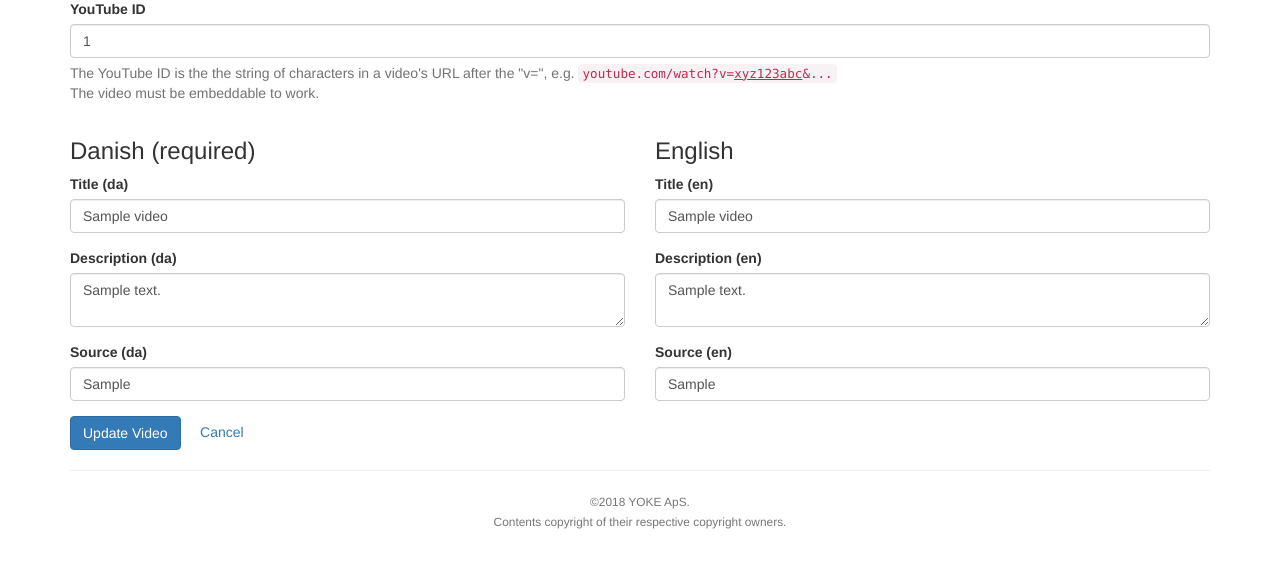
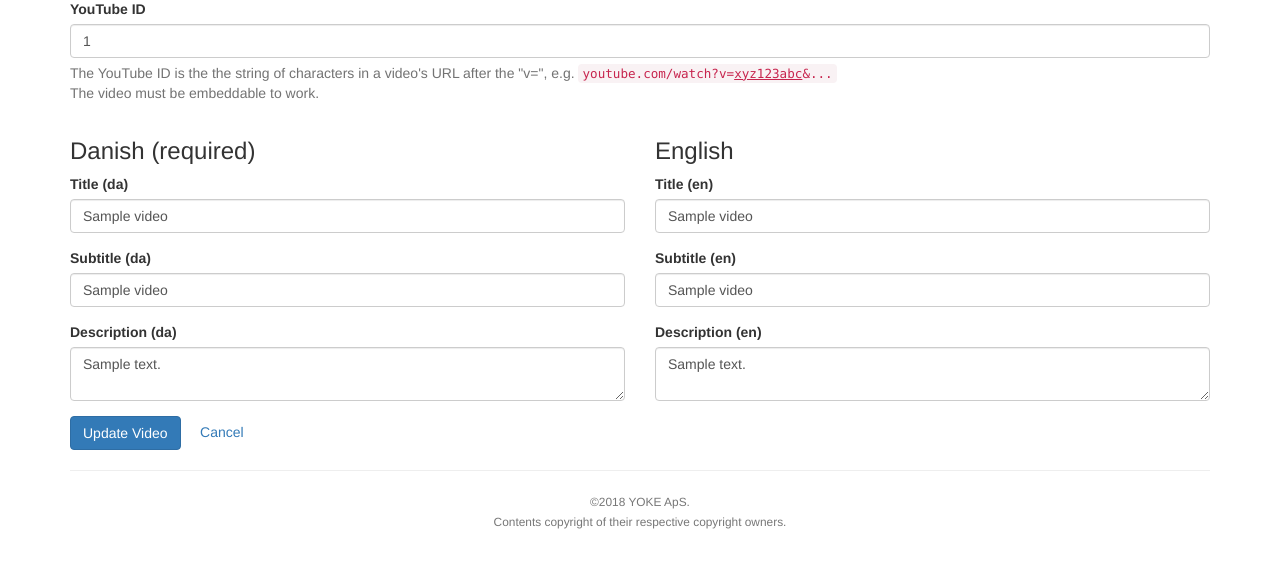
Before and after one commit to yokecph/klogskabet-cms, a Rails app: page /videos/1/edit in a window 1280 px wide. Shown: the part 142-710 px from the top of the page. Run offline with Rails 7, Linux system fonts and the light colour scheme; tables that the repository leaves empty hold one stand-in row (values such as "Sample post"); style sheets or scripts are compiled from the project's sources; parts of the project's set-up code (start-up, migrations or seed data) failed here and were passed over; some libraries are stand-ins or nearby versions.

Commit message:
Rename video.source_* to video.subtitle_*

```diff
--- a/app/controllers/videos_controller.rb
+++ b/app/controllers/videos_controller.rb
@@ -60,7 +60,7 @@ class VideosController < ApplicationController
 
   # Never trust parameters from the scary internet, only allow the white list through.
   def video_params
-    params.require(:video).permit(:title_da, :title_en, :description_da, :description_en, :source_da, :source_en, :youtube_id)
+    params.require(:video).permit(:title_da, :title_en, :description_da, :description_en, :subtitle_da, :subtitle_en, :youtube_id)
   end
 
 end
--- a/app/models/video.rb
+++ b/app/models/video.rb
@@ -6,6 +6,6 @@ class Video < ApplicationRecord
   has_one :theme, through: :video_gallery, required: false
 
   validates :title_da, presence: true
-  validates :source_da, presence: true
+  validates :subtitle_da, presence: true
   validates :youtube_id, format: { with: /\A[\w\d_-]+\z/ }
 end
--- a/app/views/videos/_form.html.erb
+++ b/app/views/videos/_form.html.erb
@@ -21,13 +21,13 @@
       </div>
 
       <div class="form-group">
-        <%= form.label :description_da %>
-        <%= form.text_area :description_da, required: true, class: 'form-control', id: :video_description_da %>
+        <%= form.label :subtitle_da %>
+        <%= form.text_field :subtitle_da, required: true, class: 'form-control', id: :video_subtitle_da %>
       </div>
 
       <div class="form-group">
-        <%= form.label :source_da %>
-        <%= form.text_field :source_da, required: true, class: 'form-control', id: :video_source_da %>
+        <%= form.label :description_da %>
+        <%= form.text_area :description_da, required: true, class: 'form-control', id: :video_description_da %>
       </div>
 
     </div>
@@ -41,13 +41,13 @@
       </div>
 
       <div class="form-group">
-        <%= form.label :description_en %>
-        <%= form.text_area :description_en, class: 'form-control', id: :video_description_en %>
+        <%= form.label :subtitle_en %>
+        <%= form.text_field :subtitle_en, class: 'form-control', id: :video_subtitle_en %>
       </div>
 
       <div class="form-group">
-        <%= form.label :source_en %>
-        <%= form.text_field :source_en, class: 'form-control', id: :video_source_en %>
+        <%= form.label :description_en %>
+        <%= form.text_area :description_en, class: 'form-control', id: :video_description_en %>
       </div>
     </div>
   </div>
--- a/app/views/videos/index.html.erb
+++ b/app/views/videos/index.html.erb
@@ -24,8 +24,8 @@
         <td><%= video.title_en %></td>
         <td><%= video.description_da %></td>
         <td><%= video.description_en %></td>
-        <td><%= video.source_da %></td>
-        <td><%= video.source_en %></td>
+        <td><%= video.subtitle_da %></td>
+        <td><%= video.subtitle_en %></td>
         <td><%= link_to 'Show', video %></td>
         <td><%= link_to 'Edit', edit_video_path(video) %></td>
         <td><%= link_to 'Destroy', video, method: :delete, data: { confirm: 'Are you sure?' } %></td>
--- a/config/locales/en.yml
+++ b/config/locales/en.yml
@@ -41,6 +41,8 @@ en:
         description_en: Description (en)
         source_da: Source (da)
         source_en: Source (en)
+        subtitle_da: Subtitle (da)
+        subtitle_en: Subtitle (en)
 
       device:
         name: Device ID
--- /dev/null
+++ b/db/migrate/20180131024127_rename_source_in_videos.rb
@@ -0,0 +1,6 @@
+class RenameSourceInVideos < ActiveRecord::Migration[5.1]
+  def change
+    rename_column :videos, :source_da, :subtitle_da
+    rename_column :videos, :source_en, :subtitle_en
+  end
+end
```
Also changed, not shown: app/views/videos/show.html.erb (+4 -4 lines), spec/factories/videos.rb (+2 -2 lines), spec/models/video_spec.rb (+1 -1 lines), spec/requests/api/devices_spec.rb (+2 -2 lines), spec/views/videos/edit.html.erb_spec.rb (+2 -2 lines), spec/views/videos/index.html.erb_spec.rb (+1 -1 lines), spec/views/videos/new.html.erb_spec.rb (+2 -2 lines), spec/views/videos/show.html.erb_spec.rb (+1 -1 lines), app/views/videos/_video.json.jbuilder, db/schema.rb.
